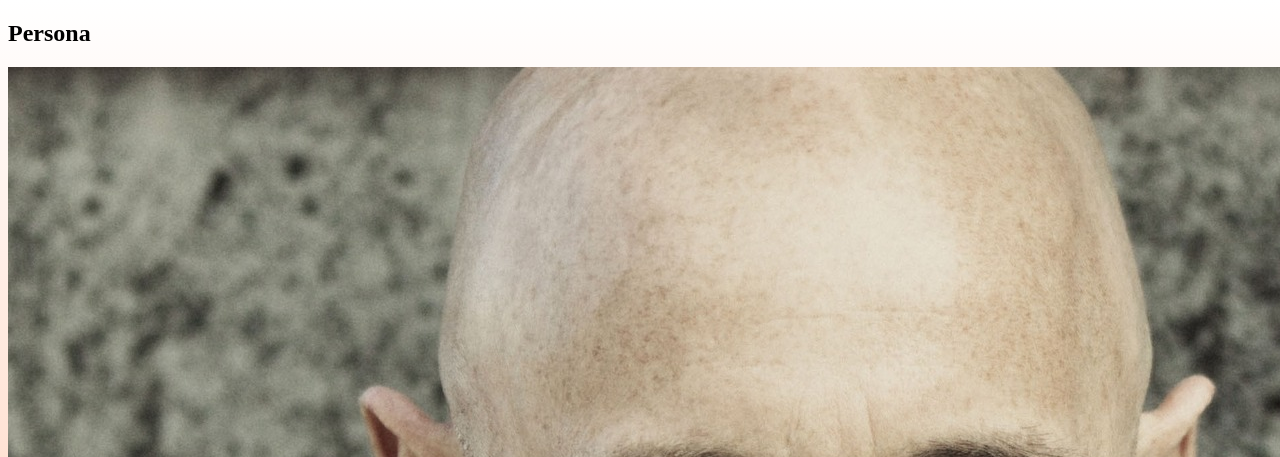
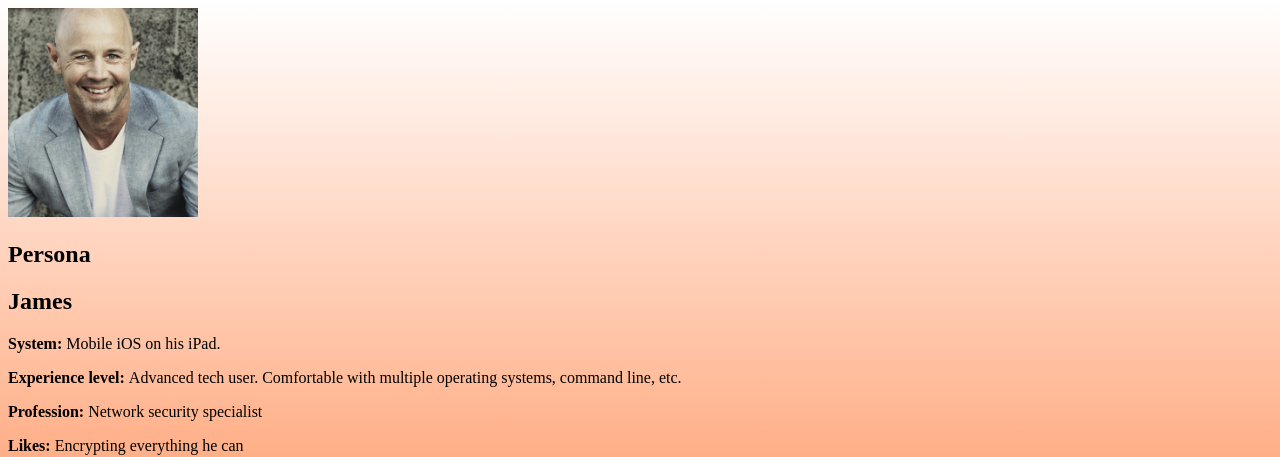
Before and after one commit to Karstagg/kiteCrypt, a PHP site: page /persona3.php in a window 1280 px wide; the page is wider, and only the part inside the window is pictured. Shown: the top 457 px of that part. Run offline with PHP 8.4, Linux system fonts and the light colour scheme.

Commit message:
updated persona 3 picture and updated image size css

```diff
--- a/public_html/epic/css/css-epic.css
+++ b/public_html/epic/css/css-epic.css
@@ -24,12 +24,5 @@ header { /*for sections*/
 }
 
 .persona-picture {
-
-	/* Resize image */
-	height: 25vh;
-
-	/* Center the image. */
-	display: block;
-	margin: auto;
-	width: 50%;
+	width: 15%;
 }
--- a/public_html/epic/persona3.php
+++ b/public_html/epic/persona3.php
@@ -10,8 +10,9 @@
 		<main>
 			<!-- persona section -->
 			<section>
+				<img class="persona-picture" src="img/kitecrypt-james.jpg" alt="Picture of James">
 				<h1>Persona</h1>
-				<img src="img/kitecrypt-james.jpg" alt="Picture of James">
+
 
 				<h2>James</h2>
 				<!-- add new p as needed -->
```
